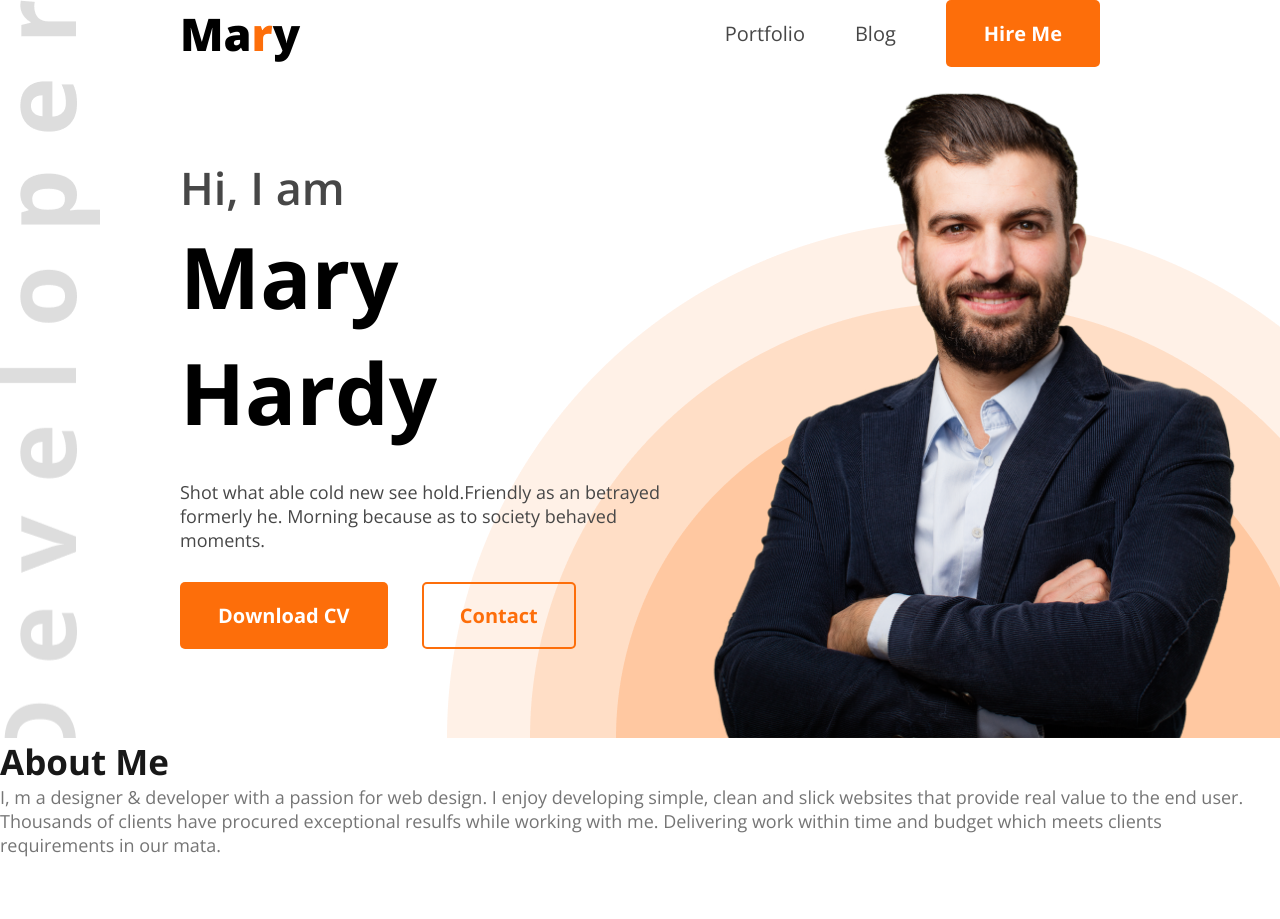
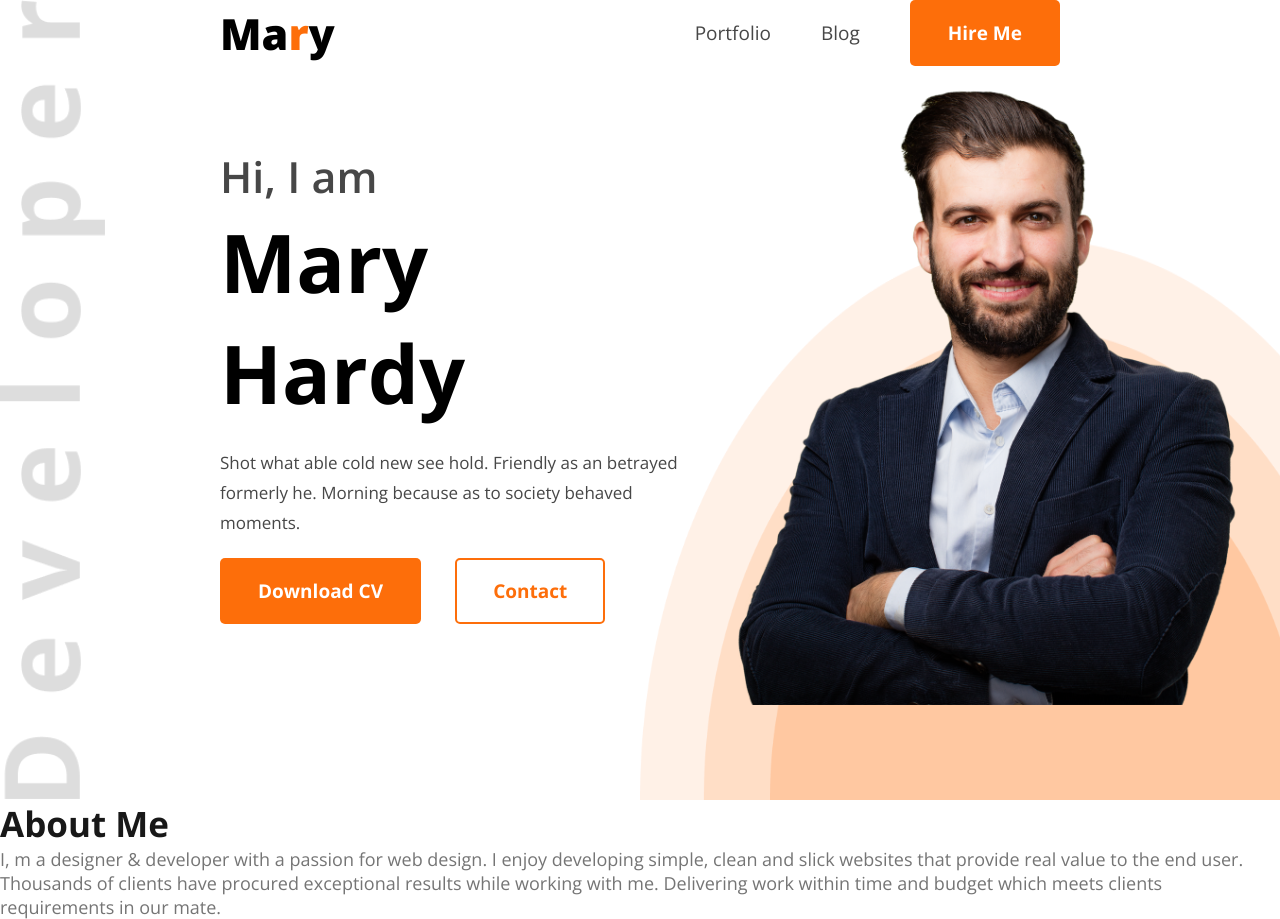
Before and after one commit to Captain-Kanak/M1-first-website, a plain HTML site: page index.html in a window 1280 px wide. Before the commit the page ends 857 px from the top, so only its background shows below. Drawn offline with nearby package versions, Linux system fonts and the light colour scheme.

Commit message:
header update

```diff
--- a/Styles/style.css
+++ b/Styles/style.css
@@ -19,16 +19,18 @@
 .btn-primary {
   background-color: #fd6e0a;
   color: white;
-  font-size: 20px;
+  font-size: 19px;
   font-weight: 700;
   padding: 18px 36px;
   border: 2px solid transparent;
   border-radius: 5px;
+  cursor: pointer;
 }
 .btn-secondary {
   background-color: transparent;
   color: #fd6e0a;
   border: 2px solid #fd6e0a;
+  cursor: pointer;
 }
 .section-title {
   font-size: 35px;
@@ -42,19 +44,21 @@
 
 /* Nav Styles */
 header {
+  height: 100vh;
   background-image: url("../images/developer.png"),
     url("../images/header_bg.png");
   background-repeat: no-repeat;
   background-position: top left, bottom right;
+  background-size: contain, 50% 70%;
 }
 header nav {
   display: flex;
   align-items: center;
   justify-content: space-between;
-  margin: 0 180px;
+  margin: 0 220px;
 }
 nav .nav-title {
-  font-size: 45px;
+  font-size: 43px;
   font-weight: 800;
 }
 nav ul {
@@ -64,7 +68,7 @@ nav ul {
 }
 nav ul li a {
   text-decoration: none;
-  font-size: 20px;
+  font-size: 19px;
   margin-left: 50px;
   transition: all 0.3s ease;
 }
@@ -84,28 +88,26 @@ nav ul li a button:hover {
 .banner {
   display: flex;
   justify-content: space-between;
-  margin: 0 35px 0 180px;
+  align-items: center;
+  margin: 0 36px 0 220px;
 }
 .banner-content {
-  max-width: 580px;
-  display: flex;
-  flex-direction: column;
-  align-items: flex-start;
-  justify-content: center;
+  max-width: 561px;
 }
 .banner-greetings {
-  font-size: 45px;
+  font-size: 43px;
   font-weight: 600;
 }
 .banner-title {
-  font-size: 85px;
+  font-size: 81px;
   font-weight: 700;
 }
 .banner-description {
-  font-size: 18px;
-  margin: 30px 0;
+  font-size: 17px;
+  line-height: 30px;
+  margin: 20px 0;
 }
-.banner-btn button {
+.banner button {
   margin-right: 30px;
 }
 #banner-btn-1 {
@@ -125,5 +127,6 @@ nav ul li a button:hover {
   border: 2px solid transparent;
 }
 .banner-img {
-  width: 580px;
+  width: 560px;
+  height: 639px;
 }
--- a/index.html
+++ b/index.html
@@ -22,14 +22,10 @@
             <div class="banner-content">
                 <h4 class="banner-greetings text-dark-2">Hi, I am</h4>
                 <h1 class="banner-title">Mary Hardy</h1>
-                <p class="banner-description text-dark-2">Shot what able cold new see hold.Friendly as an betrayed
-                    formerly he.
-                    Morning because as to society
-                    behaved moments.</p>
-                <div class="banner-btn">
-                    <a href=""><button id="banner-btn-1" class="btn-primary">Download CV</button></a>
-                    <a href=""><button id="banner-btn-2" class="btn-primary btn-secondary">Contact</button></a>
-                </div>
+                <p class="banner-description text-dark-2">Shot what able cold new see hold. Friendly as an betrayed
+                    formerly he. Morning because as to society behaved moments.</p>
+                <a href=""><button id="banner-btn-1" class="btn-primary">Download CV</button></a>
+                <a href=""><button id="banner-btn-2" class="btn-primary btn-secondary">Contact</button></a>
             </div>
             <img class="banner-img" src="images/hardy.png" alt="">
         </div>
@@ -37,10 +33,11 @@
     <main>
         <section class="about">
             <h3 class="section-title">About Me</h3>
-            <p class="section-description">I, m a designer & developer with a passion for web design. I enjoy developing simple, clean and slick
-                websites that provide real value to the end user. Thousands of clients have procured exceptional resulfs
+            <p class="section-description">I, m a designer & developer with a passion for web design. I enjoy developing
+                simple, clean and slick
+                websites that provide real value to the end user. Thousands of clients have procured exceptional results
                 while working with me. Delivering work within time and budget which meets clients requirements in our
-                mata.</p>
+                mate.</p>
         </section>
     </main>
     <footer></footer>
```
